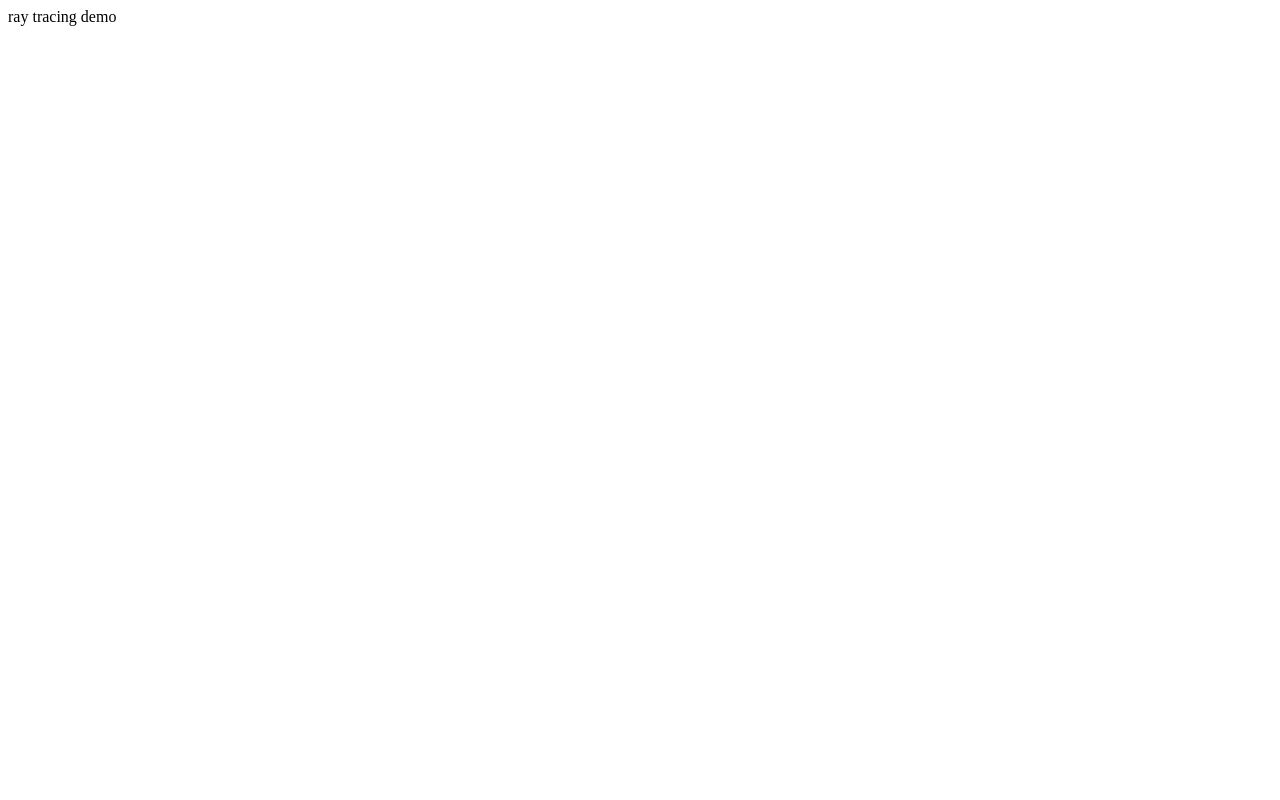
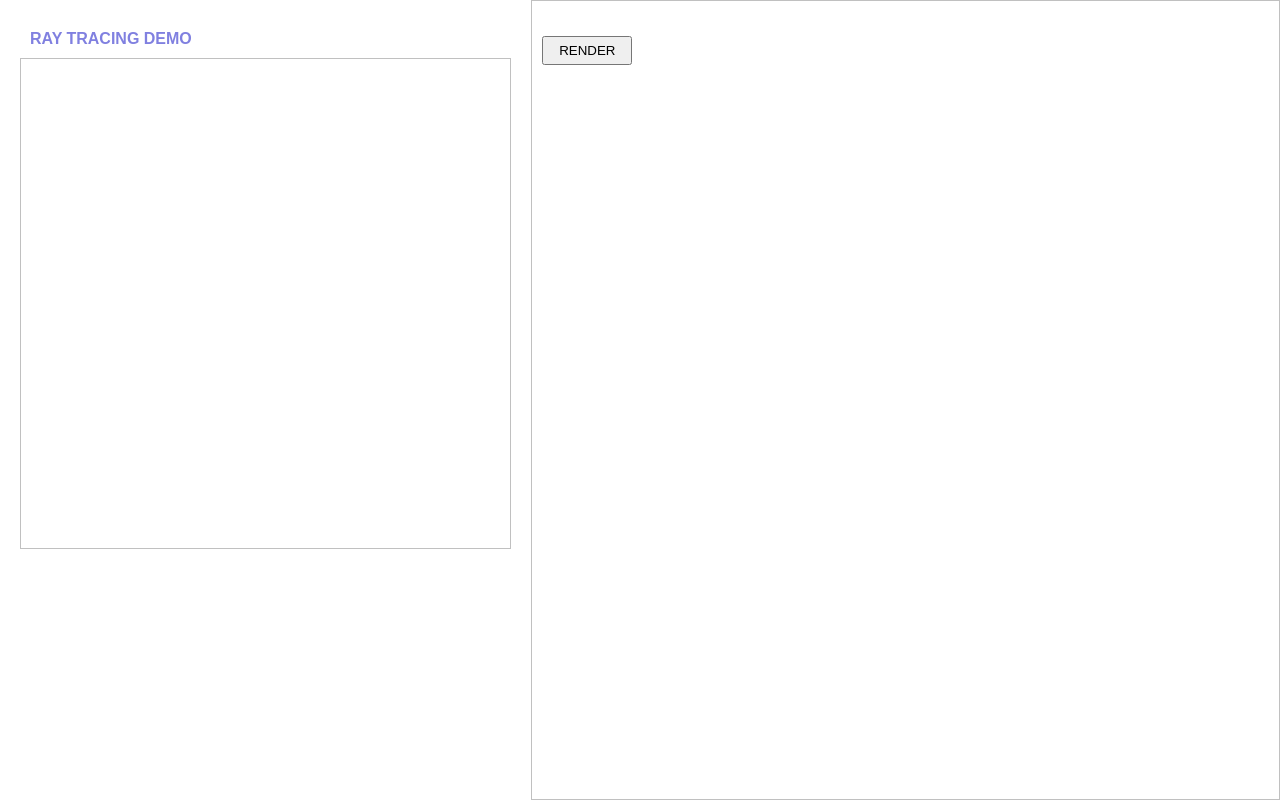
Before and after one commit to NecoNeo/first-ray-tracing-demo, a website built with webpack: page index.html in a window 1280 px wide. Built offline with nearby package versions, Linux system fonts and the light colour scheme.

Commit message:
basic layout

```diff
--- a/index.html
+++ b/index.html
@@ -2,10 +2,44 @@
 <html>
   <head>
     <meta charset="UTF-8">
-    <title>ray tracing demo</title>
+    <title>RAY TRACING DEMO</title>
+    <link rel="stylesheet" href="styles/styles.css">
   </head>
   <body>
-    <div>ray tracing demo</div>
+    <div class="page-container">
+
+      <div class="result-container">
+        <div class="title">RAY TRACING DEMO</div>
+        <div class="main-canvas-container">
+          <canvas id="main-canvas" class="main-canvas"></canvas>
+        </div>
+      </div>
+
+      <div class="ctrl-container">
+        <div class="buttons">
+          <button>RENDER</button>
+        </div>
+      </div>
+
+    </div>
+
+    <!-- canvas resize -->
+    <script>
+      var debounceTimer;
+      function reCalculateCanvasWidth() {
+        var canvas = document.getElementById('main-canvas');
+        canvas.style.height = canvas.offsetWidth + 'px';
+      }
+      window.addEventListener('resize', function() {
+        clearTimeout(debounceTimer);
+        setTimeout(reCalculateCanvasWidth, 500);
+      });
+      window.addEventListener('load', function() {
+        reCalculateCanvasWidth();
+      })
+    </script>
+
+    <!-- main -->
     <script src="dist/main.js"></script>
   </body>
 </html>
--- /dev/null
+++ b/styles/styles.css
@@ -0,0 +1,57 @@
+* {
+  margin: 0;
+  padding: 0;
+}
+
+html, body, .page-container {
+  width: 100%;
+  height: 100%;
+}
+
+.page-container {
+  display: flex;
+}
+
+.result-container {
+  box-sizing: border-box;
+  flex: 2;
+  min-width: 300px;
+  height: 100%;
+  overflow: auto;
+  padding: 20px;
+}
+
+/* MAIN */
+
+.title {
+  margin: 10px;
+  font-family: Arial, Helvetica, sans-serif;
+  font-weight: bold;
+  color: #8080e0;
+}
+
+.main-canvas-container {
+  overflow: auto;
+  width: 100%;
+}
+
+.main-canvas {
+  box-sizing: border-box;
+  border: solid 1px #c0c0c0;
+  width: 100%;
+}
+
+/* CONTROL */
+
+.ctrl-container {
+  box-sizing: border-box;
+  padding: 30px 5px;
+  flex: 3;
+  min-width: 200px;
+  border: solid 1px #c0c0c0;
+}
+
+.buttons button {
+  margin: 5px;
+  padding: 5px 15px;
+}
```
